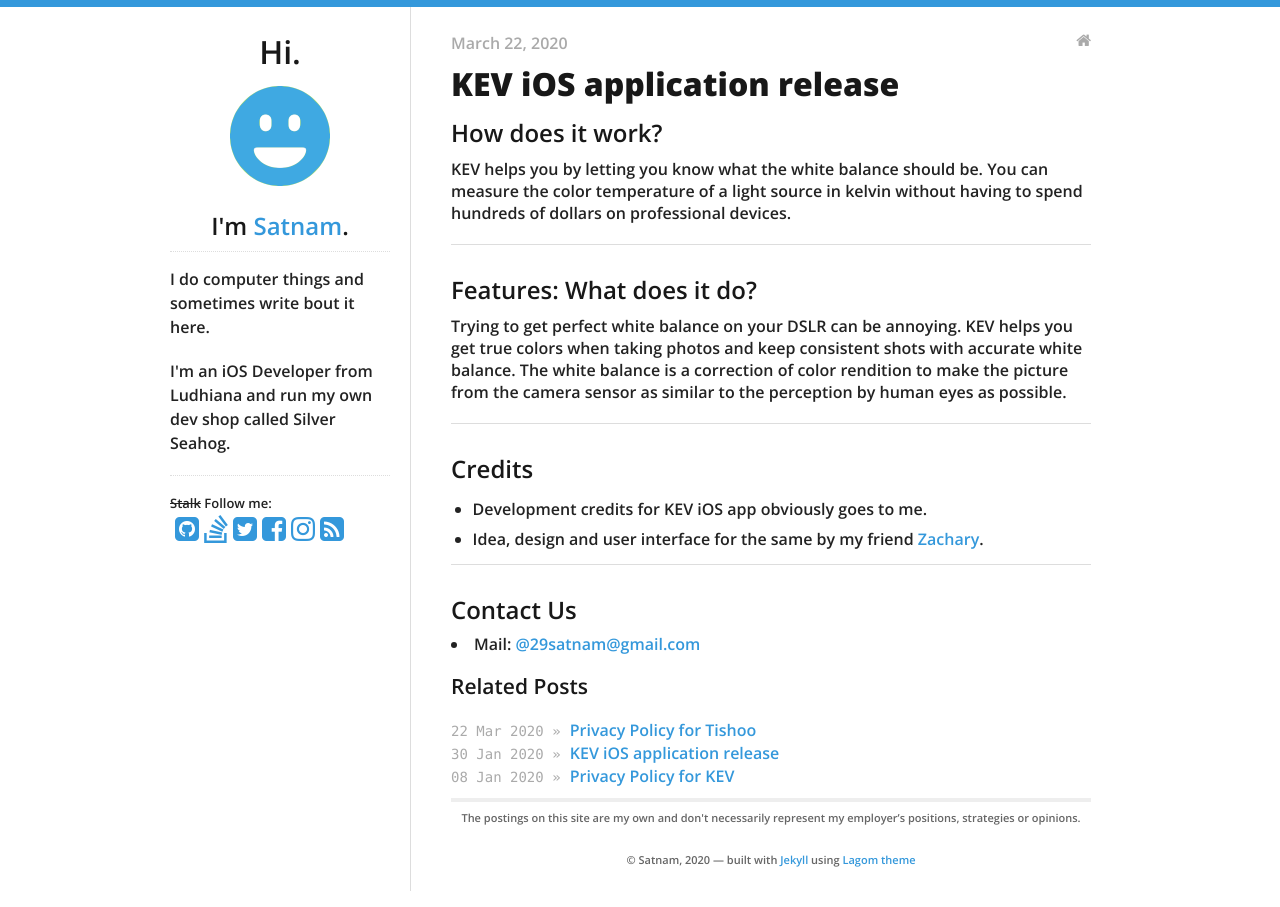
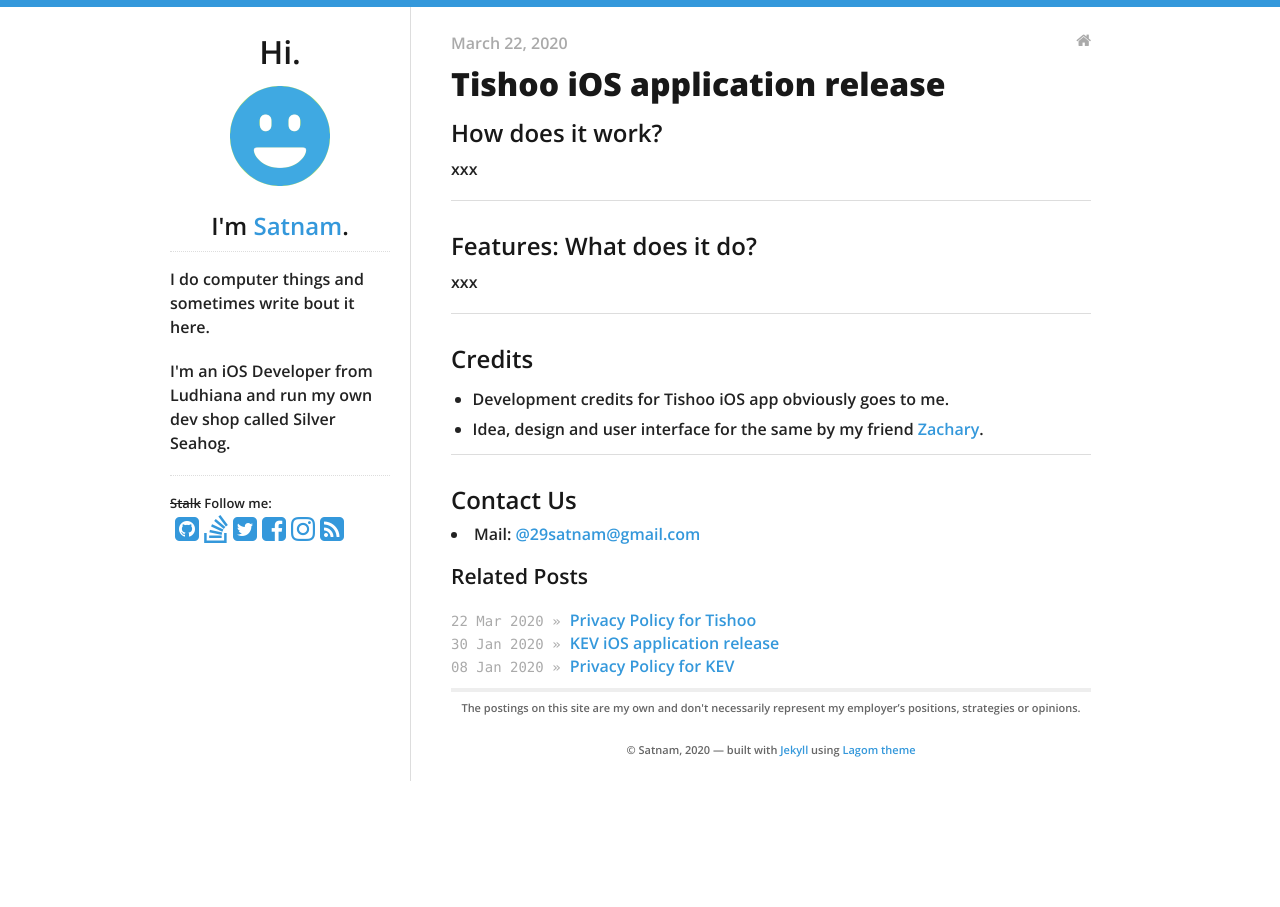
Before and after one commit to 29satnam/29satnam.github.io, a Jekyll site: the page built from _posts/2020-03-22-Tishoo-iOS-release.md, in a window 1280 px wide. Built offline with Jekyll 4.4.1, drawn with Linux system fonts in a browser that asks for light colours.

Commit message:
Update 2020-03-22-Tishoo-iOS-release.md

```diff
--- a/_posts/2020-03-22-Tishoo-iOS-release.md
+++ b/_posts/2020-03-22-Tishoo-iOS-release.md
@@ -1,27 +1,25 @@
 ---
 layout: post
-title: KEV iOS application release
+title: Tishoo iOS application release
 categories:
 - blog
 ---
 
 ## How does it work?
 
-KEV helps you by letting you know what the white balance should be. You can measure the color temperature of a light source in kelvin without having to spend hundreds of dollars on professional devices.
+xxx
 
 ---
 
 ## Features: What does it do?
 
-Trying to get perfect white balance on your DSLR can be annoying.
-KEV helps you get true colors when taking photos and keep consistent shots with accurate white balance.
-The white balance is a correction of color rendition to make the picture from the camera sensor as similar to the perception by human eyes as possible.
+xxx
 
 ---
 
 ## Credits
 
-- Development credits for KEV iOS app obviously goes to me.
+- Development credits for Tishoo iOS app obviously goes to me.
 - Idea, design and user interface for the same by my friend <a href="https://www.instagram.com/Zac.wolff/">Zachary</a>.
 
 ---
@@ -29,4 +27,4 @@ The white balance is a correction of color rendition to make the picture from th
 ## Contact Us
 
 
-<li>Mail: <a href="mailto:29satnam@gmail.com?Subject=Question%20regarding%KEV%20App" target="_top">@29satnam@gmail.com</a></li>
+<li>Mail: <a href="mailto:29satnam@gmail.com?Subject=Question%20regarding%Tishoo%20App" target="_top">@29satnam@gmail.com</a></li>
```
